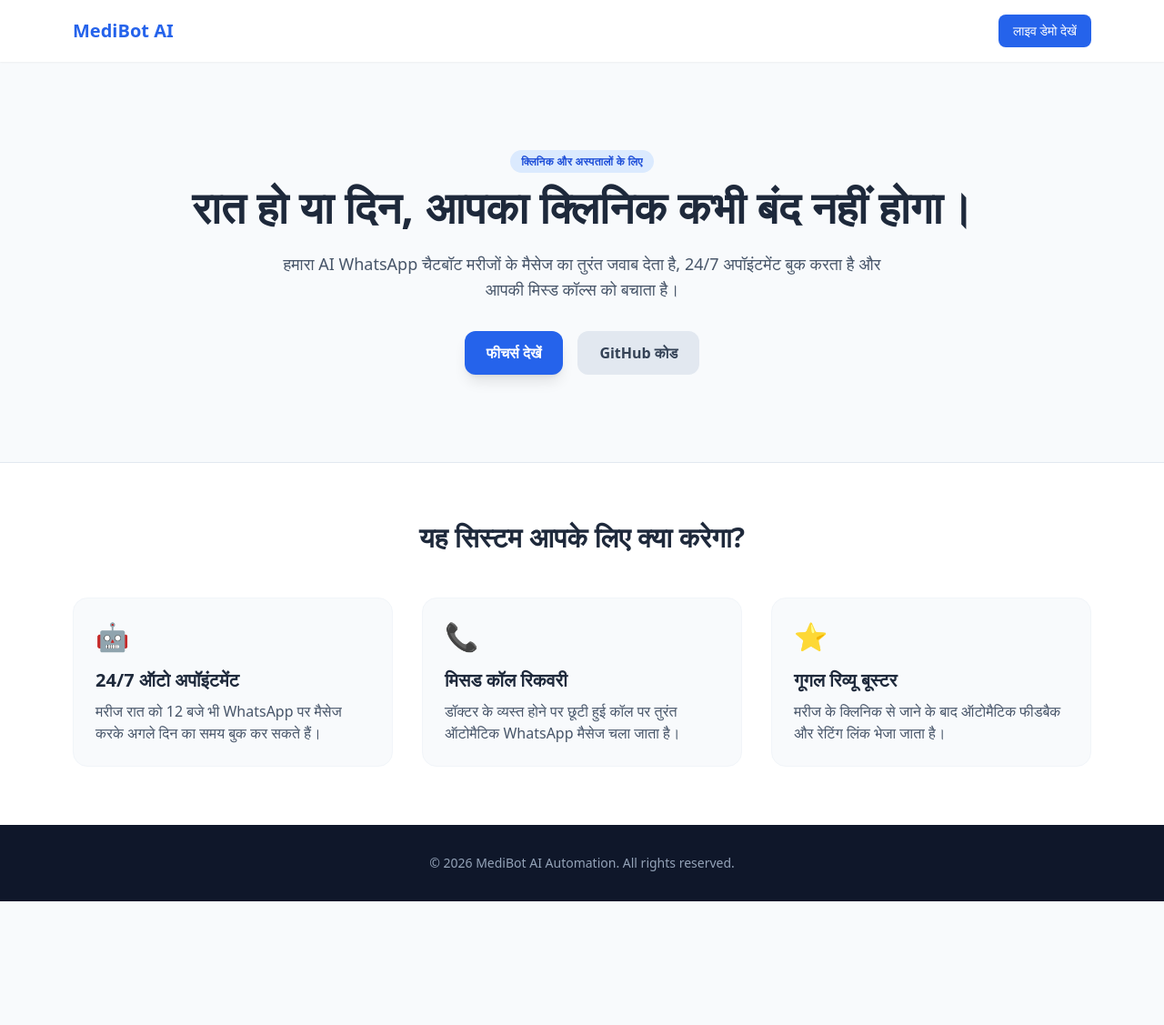
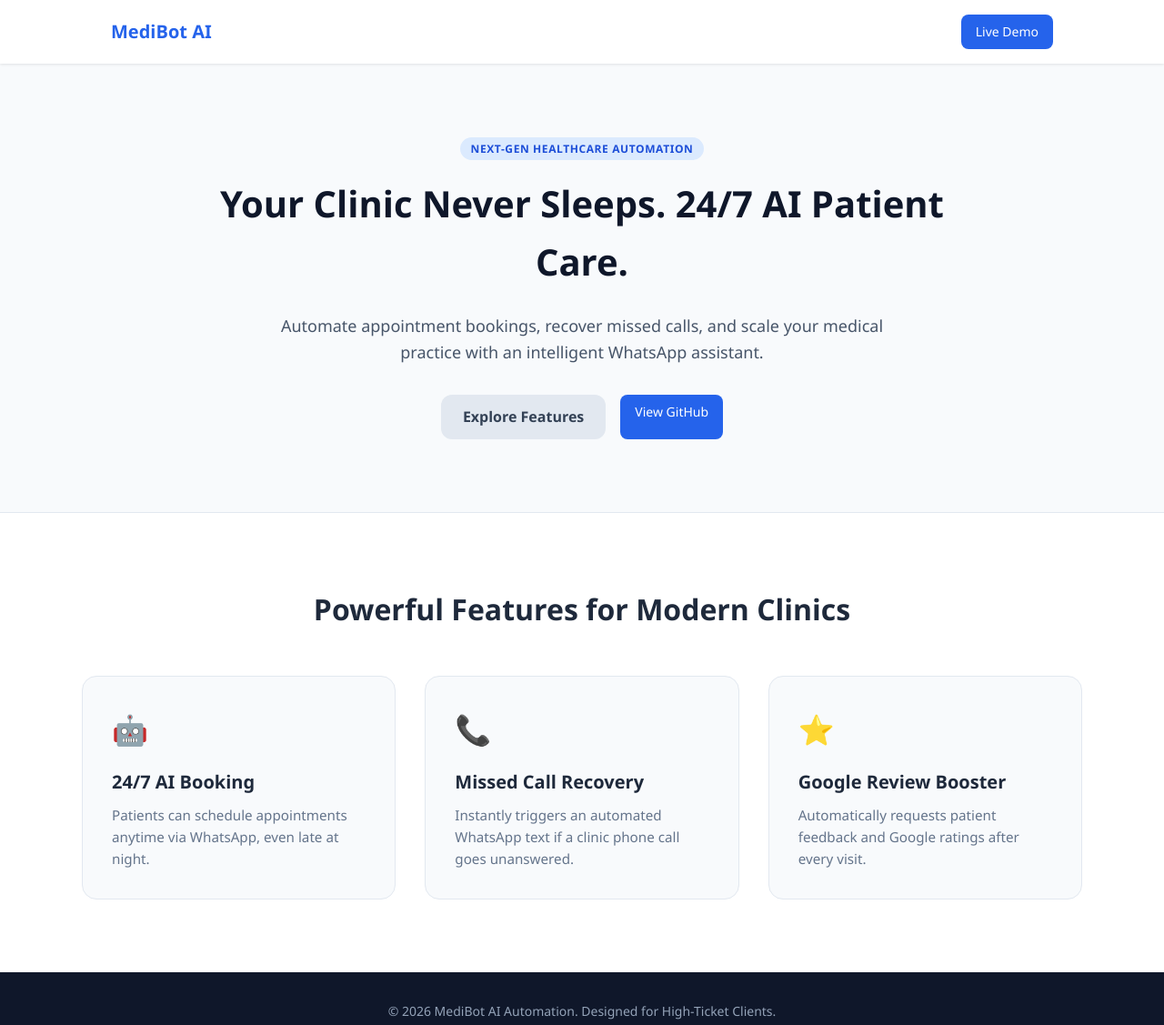
Before and after one commit to mk906036875-create/whatsapp-ai-automation, a plain HTML site: page index.html in a window 1280 px wide. Shown: the whole page at 91% size. Before the commit the page ends 991 px from the top, so only its background shows below. Drawn offline with nearby package versions, Linux system fonts and the light colour scheme.

Commit message:
Update index.html for branding and layout changes

```diff
--- a/index.html
+++ b/index.html
@@ -1,64 +1,61 @@
-<!DOCTYPE html>
-<html lang="hi">
+ <!DOCTYPE html>
+<html lang="en">
 <head>
     <meta charset="UTF-8">
     <meta name="viewport" content="width=device-width, initial-scale=1.0">
-    <title>AI Clinic Chatbot - 24/7 Patient Automation</title>
-    <!-- Tailwind CSS for modern styling -->
-    <script src="https://cdn.tailwindcss.com"></script>
+    <title>MediBot AI - Premium Clinic Automation</title>
+    <link rel="stylesheet" href="style.css">
 </head>
-<body class="bg-slate-50 font-sans text-slate-800">
+<body>
 
-    <!-- Header Section -->
-    <header class="bg-white shadow-sm sticky top-0 z-50">
-        <div class="max-w-6xl mx-auto px-4 py-4 flex justify-between items-center">
-            <h1 class="text-xl font-bold text-blue-600">MediBot AI</h1>
-            <a href="#contact" class="bg-blue-600 text-white px-4 py-2 rounded-lg text-sm font-medium hover:bg-blue-700 transition">लाइव डेमो देखें</a>
+    <!-- Header -->
+    <header>
+        <div class="nav-container">
+            <h1 class="logo">MediBot <span>AI</span></h1>
+            <a href="#contact" class="btn-primary">Live Demo</a>
         </div>
     </header>
 
     <!-- Hero Section -->
-    <section class="max-w-6xl mx-auto px-4 py-16 md:py-24 text-center">
-        <span class="bg-blue-100 text-blue-700 text-xs font-semibold px-3 py-1 rounded-full uppercase tracking-wide">क्लिनिक और अस्पतालों के लिए</span>
-        <h2 class="text-3xl md:text-5xl font-extrabold mt-4 mb-6 leading-tight">रात हो या दिन, आपका क्लिनिक कभी बंद नहीं होगा।</h2>
-        <p class="text-lg text-slate-600 max-w-2xl mx-auto mb-8">हमारा AI WhatsApp चैटबॉट मरीजों के मैसेज का तुरंत जवाब देता है, 24/7 अपॉइंटमेंट बुक करता है और आपकी मिस्ड कॉल्स को बचाता है।</p>
-        <div class="flex justify-center gap-4">
-            <a href="#features" class="bg-blue-600 text-white px-6 py-3 rounded-xl font-semibold shadow-lg hover:bg-blue-700 transition">फीचर्स देखें</a>
-            <a href="https://github.com/your-username" target="_blank" class="bg-slate-200 text-slate-700 px-6 py-3 rounded-xl font-semibold hover:bg-slate-300 transition">GitHub कोड</a>
+    <section class="hero">
+        <span class="badge">Next-Gen Healthcare Automation</span>
+        <h2>Your Clinic Never Sleeps. 24/7 AI Patient Care.</h2>
+        <p>Automate appointment bookings, recover missed calls, and scale your medical practice with an intelligent WhatsApp assistant.</p>
+        <div class="hero-buttons">
+            <a href="#features" class="btn-secondary">Explore Features</a>
+            <a href="https://github.com/mk906036875-create/whatsapp-ai-automation" target="_blank" class="btn-primary">View GitHub</a>
         </div>
     </section>
 
     <!-- Features Section -->
-    <section id="features" class="bg-white py-16 border-t border-slate-200">
-        <div class="max-w-6xl mx-auto px-4">
-            <h3 class="text-2xl md:text-3xl font-bold text-center mb-12">यह सिस्टम आपके लिए क्या करेगा?</h3>
-            <div class="grid md:grid-cols-3 gap-8">
-                <!-- Feature 1 -->
-                <div class="p-6 bg-slate-50 rounded-2xl border border-slate-100">
-                    <div class="text-blue-600 text-3xl mb-4">🤖</div>
-                    <h4 class="text-xl font-semibold mb-2">24/7 ऑटो अपॉइंटमेंट</h4>
-                    <p class="text-slate-600">मरीज रात को 12 बजे भी WhatsApp पर मैसेज करके अगले दिन का समय बुक कर सकते हैं।</p>
+    <section id="features" class="features">
+        <div class="features-container">
+            <h3>Powerful Features for Modern Clinics</h3>
+            <div class="features-grid">
+                <div class="feature-card">
+                    <div class="feature-icon">🤖</div>
+                    <h4>24/7 AI Booking</h4>
+                    <p>Patients can schedule appointments anytime via WhatsApp, even late at night.</p>
                 </div>
-                <!-- Feature 2 -->
-                <div class="p-6 bg-slate-50 rounded-2xl border border-slate-100">
-                    <div class="text-blue-600 text-3xl mb-4">📞</div>
-                    <h4 class="text-xl font-semibold mb-2">मिसड कॉल रिकवरी</h4>
-                    <p class="text-slate-600">डॉक्टर के व्यस्त होने पर छूटी हुई कॉल पर तुरंत ऑटोमैटिक WhatsApp मैसेज चला जाता है।</p>
+                <div class="feature-card">
+                    <div class="feature-icon">📞</div>
+                    <h4>Missed Call Recovery</h4>
+                    <p>Instantly triggers an automated WhatsApp text if a clinic phone call goes unanswered.</p>
                 </div>
-                <!-- Feature 3 -->
-                <div class="p-6 bg-slate-50 rounded-2xl border border-slate-100">
-                    <div class="text-blue-600 text-3xl mb-4">⭐</div>
-                    <h4 class="text-xl font-semibold mb-2">गूगल रिव्यू बूस्टर</h4>
-                    <p class="text-slate-600">मरीज के क्लिनिक से जाने के बाद ऑटोमैटिक फीडबैक और रेटिंग लिंक भेजा जाता है।</p>
+                <div class="feature-card">
+                    <div class="feature-icon">⭐</div>
+                    <h4>Google Review Booster</h4>
+                    <p>Automatically requests patient feedback and Google ratings after every visit.</p>
                 </div>
             </div>
         </div>
     </section>
 
     <!-- Footer -->
-    <footer id="contact" class="bg-slate-900 text-white py-8 text-center">
-        <p class="text-sm text-slate-400">© 2026 MediBot AI Automation. All rights reserved.</p>
+    <footer id="contact">
+        <p>© 2026 MediBot AI Automation. Designed for High-Ticket Clients.</p>
     </footer>
 
+    <script src="script.js"></script>
 </body>
-              </html>
+</html>
```
